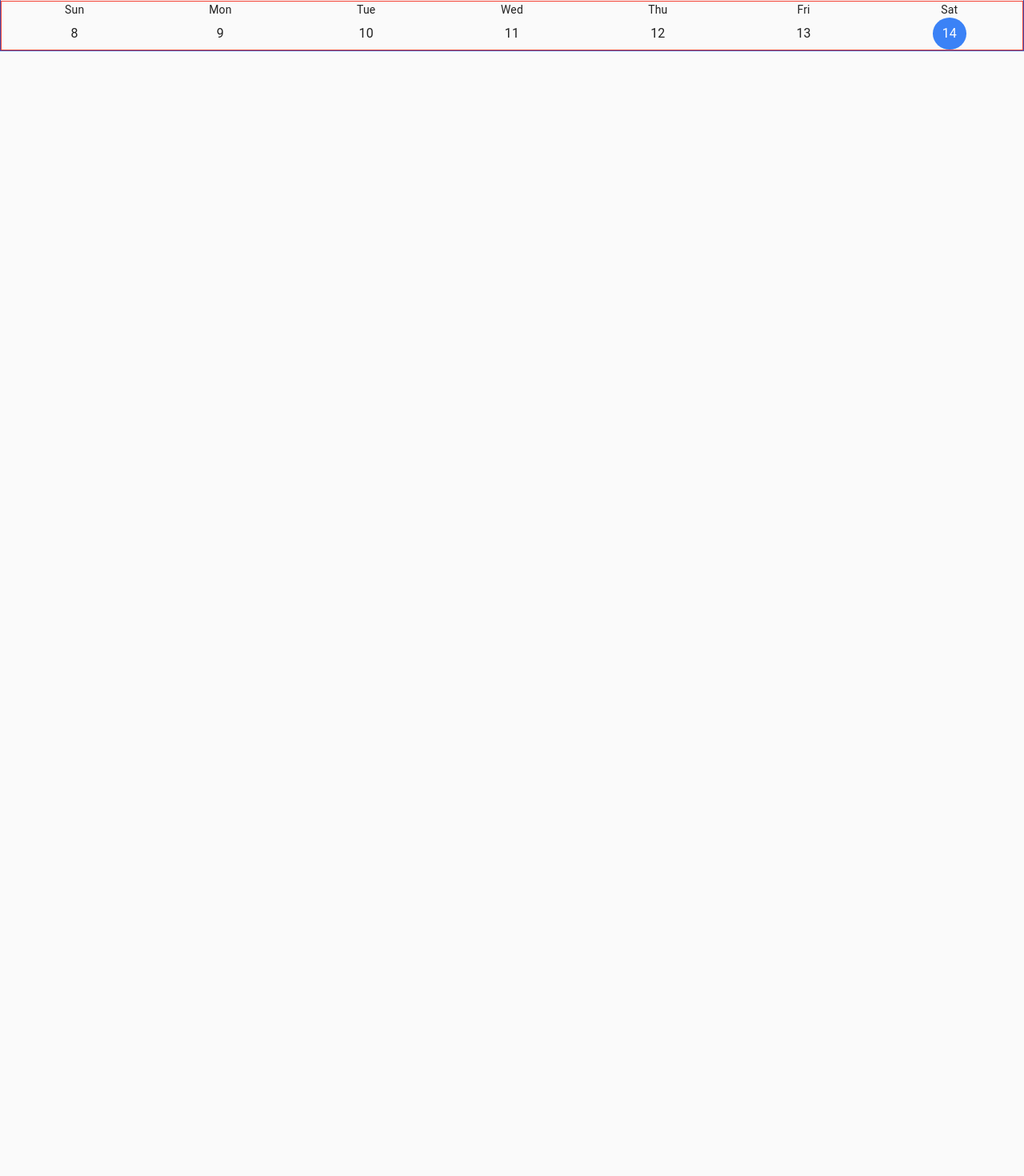
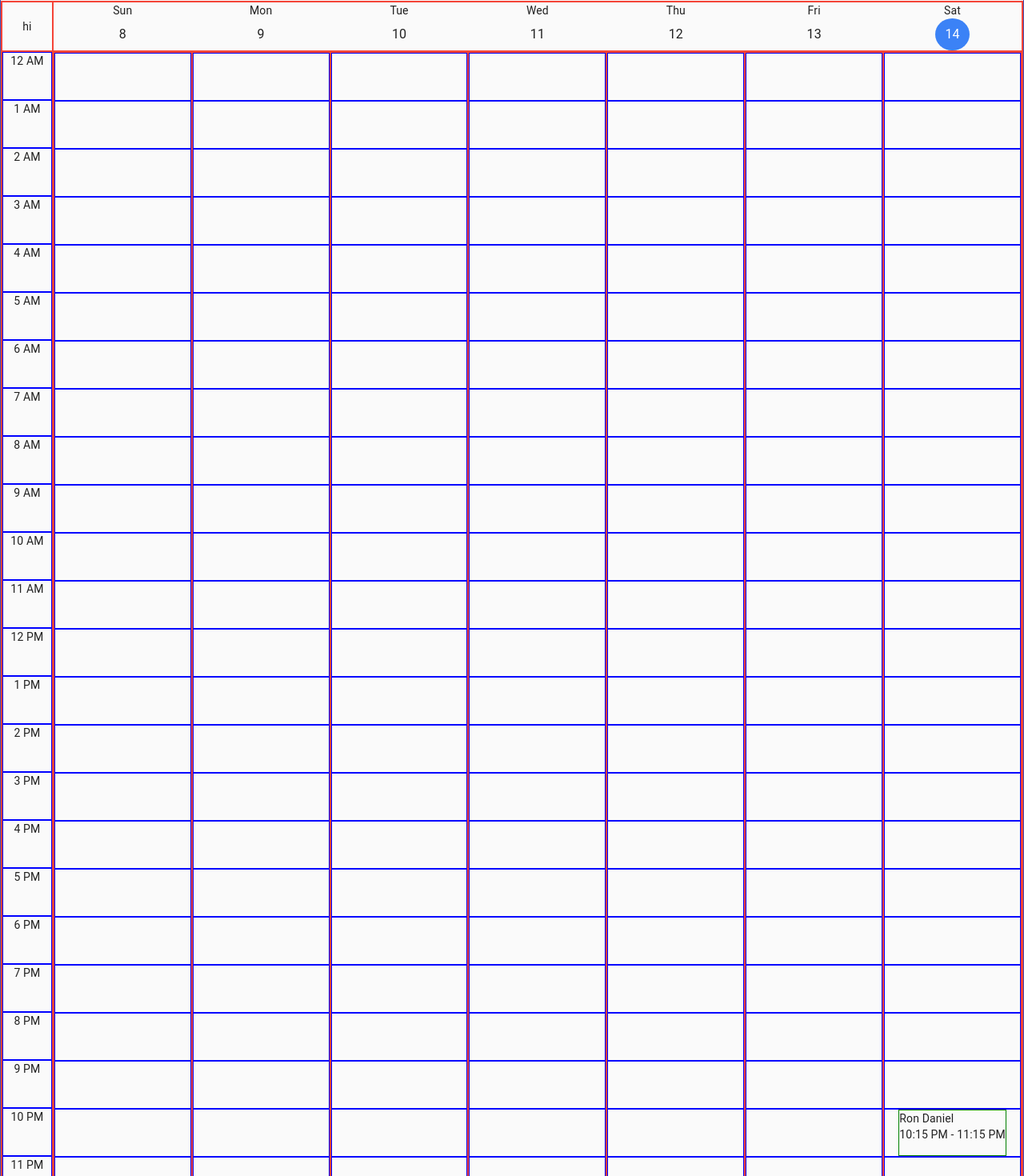
Before and after one commit to pranshudobhal/google-calendar, a React (Create React App) app: page / in a window 1280 px wide. Shown: the part 80-1550 px from the top of the page at 80% size. Before the commit the page ends 800 px from the top, so only its background shows below. Built offline with nearby package versions, Linux system fonts and the light colour scheme.

Commit message:
feat: added calendar events
-  added faker to generate random events
- added events according to date

```diff
--- a/package.json
+++ b/package.json
@@ -8,11 +8,13 @@
     "@testing-library/jest-dom": "^5.14.1",
     "@testing-library/react": "^11.2.7",
     "@testing-library/user-event": "^12.8.3",
+    "@types/faker": "^5.5.8",
     "@types/jest": "^26.0.24",
     "@types/node": "^12.20.19",
     "@types/react": "^17.0.17",
     "@types/react-dom": "^17.0.9",
     "date-fns": "^2.23.0",
+    "faker": "^5.5.3",
     "react": "^17.0.2",
     "react-dom": "^17.0.2",
     "react-scripts": "4.0.3",
--- a/src/components/calendar/components/calendarContent.tsx
+++ b/src/components/calendar/components/calendarContent.tsx
@@ -1,6 +1,10 @@
 import { Box, Typography } from '@material-ui/core';
 import { isSameDay } from 'date-fns';
-import { formatDateTimeToDate } from './utils';
+import { EventsContainer } from './eventsContainer';
+import { formatDateTimeToDate, getAllTime } from './utils';
+
+const weekdays = ['Sun', 'Mon', 'Tue', 'Wed', 'Thu', 'Fri', 'Sat'];
+const times = getAllTime();
 
 export const CalendarContent = ({ week }: { week: Date[] }): JSX.Element => {
   function isSameDayStyles(date: Date, dateToday: Date): any {
@@ -10,6 +14,7 @@ export const CalendarContent = ({ week }: { week: Date[] }): JSX.Element => {
         borderRadius: '50%',
         padding: '0.5rem 0.75rem',
         backgroundColor: '#3B82F6',
+        width: 'max-content',
       };
     }
     return {
@@ -19,20 +24,41 @@ export const CalendarContent = ({ week }: { week: Date[] }): JSX.Element => {
 
   return (
     <Box display="flex" flexDirection="column" width="100%" justifyContent="space-between" border={1} borderColor="error.main">
-      <Box width="100%" display="flex" justifyContent="center">
-        {['Sun', 'Mon', 'Tue', 'Wed', 'Thu', 'Fri', 'Sat'].map((day) => (
+      <Box display="flex" justifyContent="flex-start">
+        <Box width="5%" display="flex" justifyContent="center" alignItems="center" textAlign="center" border={1} borderColor="error.main">
+          hi
+        </Box>
+        <Box width="95%" display="flex" flexDirection="column" justifyContent="center" border={1} borderColor="error.main">
+          <Box display="flex">
+            {weekdays.map((day) => (
               <Box key={day} width="100%" display="flex" justifyContent="center">
                 {day}
               </Box>
             ))}
           </Box>
-      <Box width="100%" display="flex" justifyContent="center">
+          <Box display="flex">
             {week.map((dateTime) => (
-          <Box key={formatDateTimeToDate(dateTime)} width="100%" display="flex" justifyContent="center">
+              <Box key={formatDateTimeToDate(dateTime)} width="100%" display="flex" flexDirection="column" justifyContent="center" alignItems="center">
                 <Typography style={isSameDayStyles(dateTime, new Date())}>{formatDateTimeToDate(dateTime)}</Typography>
               </Box>
             ))}
           </Box>
         </Box>
+      </Box>
+      <Box display="flex" justifyContent="flex-start">
+        <Box width="5%" border={1} borderColor="error.main">
+          {times.map((time) => (
+            <Box border={1} height="60px" borderColor="blue" display="flex" justifyContent="center">
+              {time}
+            </Box>
+          ))}
+        </Box>
+        <Box width="95%" border={1} borderColor="error.main" display="flex" justifyContent="center">
+          {week.map((day) => (
+            <EventsContainer day={day} />
+          ))}
+        </Box>
+      </Box>
+    </Box>
   );
 };
--- /dev/null
+++ b/src/components/calendar/components/eventLabel.tsx
@@ -0,0 +1,30 @@
+import { Box } from '@material-ui/core';
+import { getTime, millisecondsToMinutes, minutesToMilliseconds } from 'date-fns';
+import { getTimeSlot } from './utils';
+import { GetEvents } from './utils/getEvents';
+
+export const EventLabel = ({ event }: { event: GetEvents }) => {
+  const [convertStartToTime, convertEndToTime] = getTimeSlot(event.date, event.duration);
+
+  const labelStyles = () => {
+    // const start = getTime(event.date);
+    const eventDuration = minutesToMilliseconds(event.duration);
+    // const end = start + eventDuration;
+    const height = (millisecondsToMinutes(eventDuration) * 100) / 60;
+    // const marginTop = (millisecondsToMinutes(start) * 100) / 600;
+
+    return {
+      // marginTop: `${marginTop}%`,
+      height: `${height}%`,
+    };
+  };
+
+  return (
+    <Box height="100%" border={1} style={labelStyles()} borderColor="green">
+      <div>{event.title}</div>
+      <div>
+        {convertStartToTime} - {convertEndToTime}
+      </div>
+    </Box>
+  );
+};
--- /dev/null
+++ b/src/components/calendar/components/eventsContainer.tsx
@@ -0,0 +1,33 @@
+import { Box } from '@material-ui/core';
+import { format } from 'date-fns';
+import { EventLabel } from './eventLabel';
+import { getAllTime, getEvents } from './utils';
+import { GetEvents } from './utils/getEvents';
+
+export const EventsContainer = ({ day }: { day: Date }) => {
+  const eventsByDay = getEvents(day);
+  const times = getAllTime();
+
+  function isSameHour(timeInHour: string, date: Date) {
+    const timeOne = timeInHour;
+    const timeTwo = format(date, 'h a');
+
+    return timeOne === timeTwo ? true : false;
+  }
+
+  function eventByTime(time: string): GetEvents[] | null {
+    const events = eventsByDay.filter((event) => isSameHour(time, event.date));
+
+    return events.length !== 0 ? events : null;
+  }
+
+  return (
+    <Box width="100%" border={1} borderColor="error.main">
+      {times.map((time) => (
+        <Box border={1} borderColor="blue" height="60px" display="flex" justifyContent="center">
+          {eventByTime(time) !== null ? eventByTime(time)?.map((event) => <EventLabel event={event} />) : ''}
+        </Box>
+      ))}
+    </Box>
+  );
+};
--- a/src/components/calendar/components/utils/formatDate.tsx
+++ b/src/components/calendar/components/utils/formatDate.tsx
@@ -1,6 +1,4 @@
-import { format } from 'date-fns';
-import getMonth from 'date-fns/getMonth';
-import getYear from 'date-fns/getYear';
+import { format, getTime, getMonth, getYear, minutesToMilliseconds, isBefore, addMinutes, setHours, setMinutes, setSeconds, setMilliseconds } from 'date-fns';
 
 export const formatDateTimeToDate = (dateTime: Date): string => {
   return format(dateTime, 'd');
@@ -25,3 +23,32 @@ export const getCurrentMonthAndYear = (week: Date[]): string => {
     return `${format(firstDayOfWeek, 'MMM')} - ${format(lastDayOfWeek, 'MMM')} ${format(firstDayOfWeek, 'y')}`;
   }
 };
+
+export const getTimeSlot = (startDate: Date, duration: number) => {
+  const start = getTime(startDate);
+  const eventDuration = minutesToMilliseconds(duration);
+  const end = start + eventDuration;
+
+  const convertStartToTime = format(start, 'p');
+  const convertEndToTime = format(end, 'p');
+
+  return [convertStartToTime, convertEndToTime];
+};
+
+export const getAllTime = () => {
+  const setTime = (x: Date, h = 0, m = 0, s = 0, ms = 0) => setHours(setMinutes(setSeconds(setMilliseconds(x, ms), s), m), h);
+
+  const from = setTime(new Date(), 0);
+  const to = setTime(new Date(), 24);
+  const step = (x: Date): Date => addMinutes(x, 60);
+
+  const blocks = [];
+  let cursor = from;
+
+  while (isBefore(cursor, to)) {
+    blocks.push(format(cursor, 'h a'));
+    cursor = step(cursor);
+  }
+
+  return blocks;
+};
--- /dev/null
+++ b/src/components/calendar/components/utils/getEvents.tsx
@@ -0,0 +1,13 @@
+import { getDate } from 'date-fns';
+import { eventsData } from '../../../../data';
+
+export type GetEvents = {
+  id: string;
+  title: string;
+  date: Date;
+  duration: number;
+};
+
+export const getEvents = (dateTime: Date): GetEvents[] => {
+  return eventsData.filter((event) => getDate(event.date) === getDate(dateTime));
+};
--- a/src/components/calendar/components/utils/index.tsx
+++ b/src/components/calendar/components/utils/index.tsx
@@ -1,4 +1,5 @@
 export { getWeek } from './getWeek';
 export { getNextWeek } from './getNextWeek';
 export { getPreviousWeek } from './getPreviousWeek';
-export { formatDateTimeToDate, getCurrentDayDate, getCurrentMonthAndYear } from './formatDate';
+export { formatDateTimeToDate, getCurrentDayDate, getCurrentMonthAndYear, getTimeSlot, getAllTime } from './formatDate';
+export { getEvents } from './getEvents';
--- /dev/null
+++ b/src/data.tsx
@@ -0,0 +1,13 @@
+import faker from 'faker';
+
+faker.seed(123);
+
+export const eventsData = [...Array(2)].map((item) => ({
+  id: faker.datatype.uuid(),
+  title: faker.name.findName(),
+  //   date: faker.datatype.datetime(),
+  // date: new Date(2021, 8, 17),
+  // date: new Date(),
+  date: faker.random.arrayElement([new Date(), new Date(2021, 8, 16), new Date(2021, 8, 20)]),
+  duration: faker.random.arrayElement([30, 60]),
+}));
```
Also changed, not shown: 1 other file (tests, documents, lock files or other folders). Lines whose indentation alone changed are shown as unchanged.
